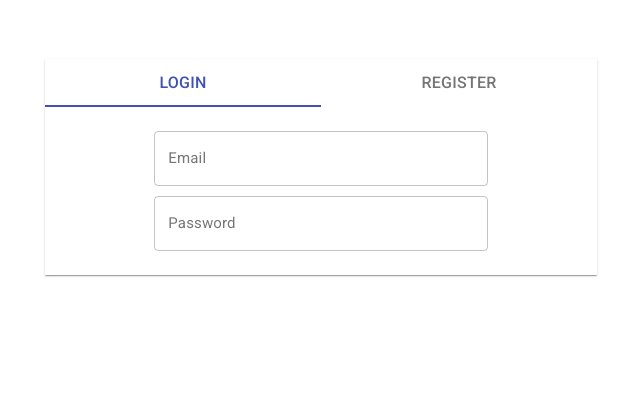
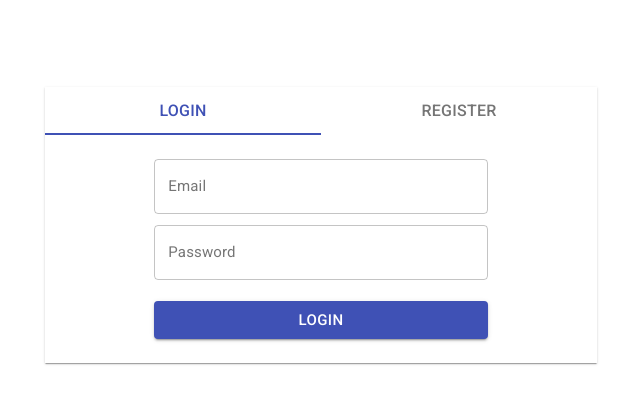
Before and after one commit to lucifer2355/event-messange, a React (Create React App) app in the folder client/: page / in a window 1280 px wide. Shown: the part 113-516 px from the top of the page, without its empty margins (319-959 px from the left). Built offline with nearby package versions, Linux system fonts and the light colour scheme.

Commit message:
add login button

```diff
--- a/client/src/pages/AuthPage/AuthPage.tsx
+++ b/client/src/pages/AuthPage/AuthPage.tsx
@@ -7,7 +7,8 @@ import {
   Tabs,
   Box,
   TextField,
-  Grid
+  Grid,
+  Button
 } from "@material-ui/core";
 
 interface TabPanelProps {
@@ -90,6 +91,20 @@ const AuthPage: React.FC = () => {
                       className='form__textfield'
                     />
                   </div>
+
+                  <div className='form__textfield-div'>
+                    <Button
+                      variant='contained'
+                      color='primary'
+                      style={{
+                        width: "100%",
+                        fontSize: "1.5rem",
+                        marginTop: "1rem"
+                      }}
+                    >
+                      Login
+                    </Button>
+                  </div>
                 </Grid>
               </Grid>
             </TabPanel>
--- a/client/src/pages/AuthPage/authpage.scss
+++ b/client/src/pages/AuthPage/authpage.scss
@@ -1,8 +1,7 @@
 .auth__container {
   display: flex;
   justify-content: center;
-  align-items: center;
-  height: 70vh;
+  margin-top: 20rem;
 }
 
 .tab__label {
@@ -11,7 +10,7 @@
 
 .form {
   &__textfield-div:not(:first-child) {
-    margin-top: 1rem;
+    margin-top: 1.1rem;
   }
 
   &__textfield {
```
